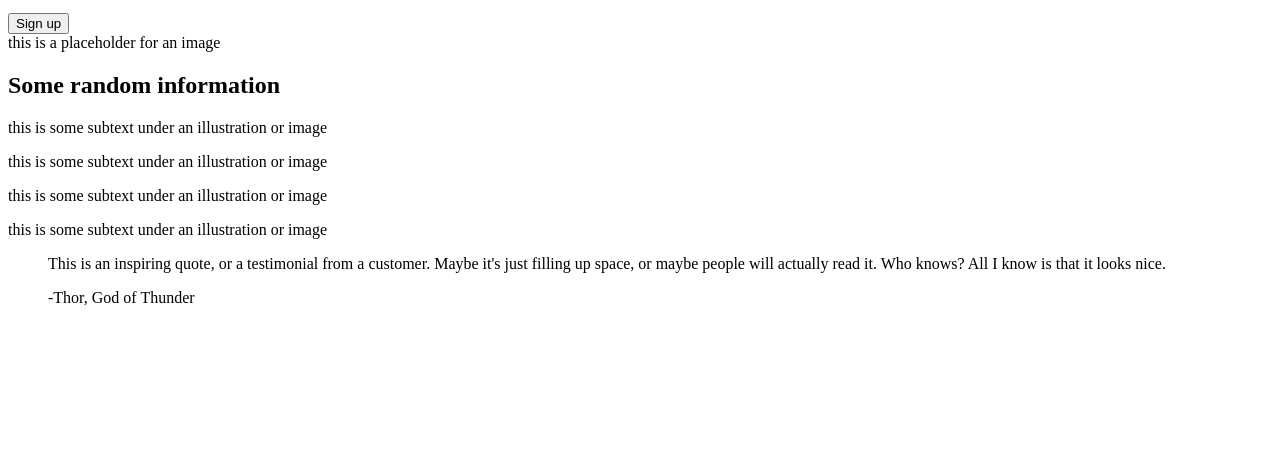
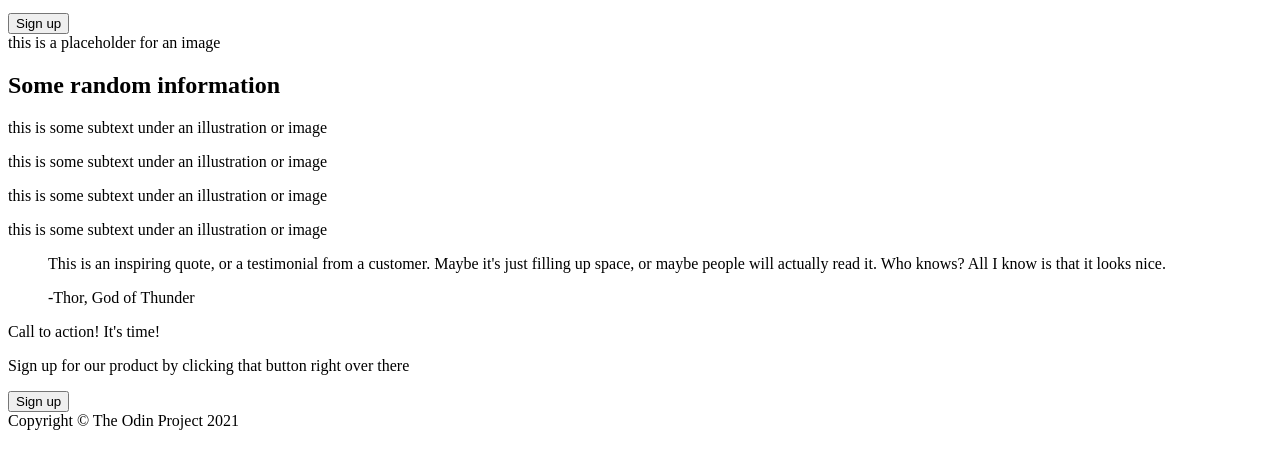
Before and after one commit to edoardo-paggi/landing-page, a plain HTML site: page index.html in a window 1280 px wide. Shown: the part 197-666 px from the top of the page. Drawn offline with Linux system fonts and the light colour scheme.

Commit message:
Create a new section and the footer

```diff
--- a/index.html
+++ b/index.html
@@ -68,11 +68,17 @@
     </section>
 
     <section>
-
+        <div>
+            <div>
+                <p>Call to action! It's time!</p>
+                <p>Sign up for our product by clicking that button right over there</p>
+            </div>
+            <button>Sign up</button>
+        </div>
     </section>
 
     <footer>
-
+        Copyright © The Odin Project 2021
     </footer>
 </body>
 
```
